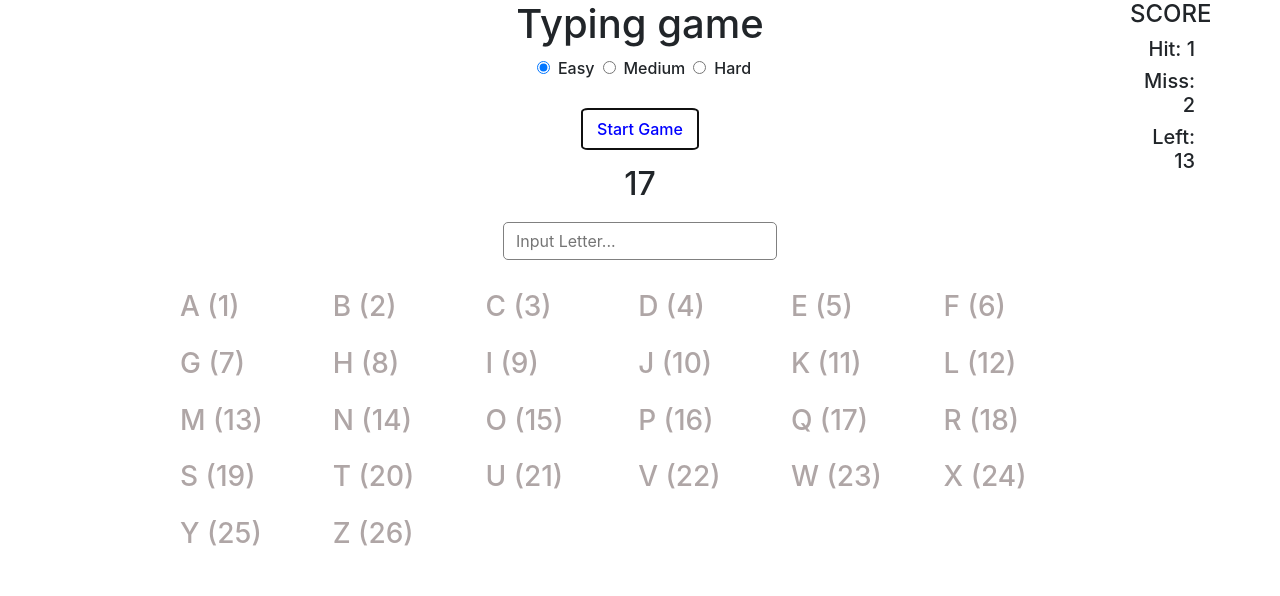
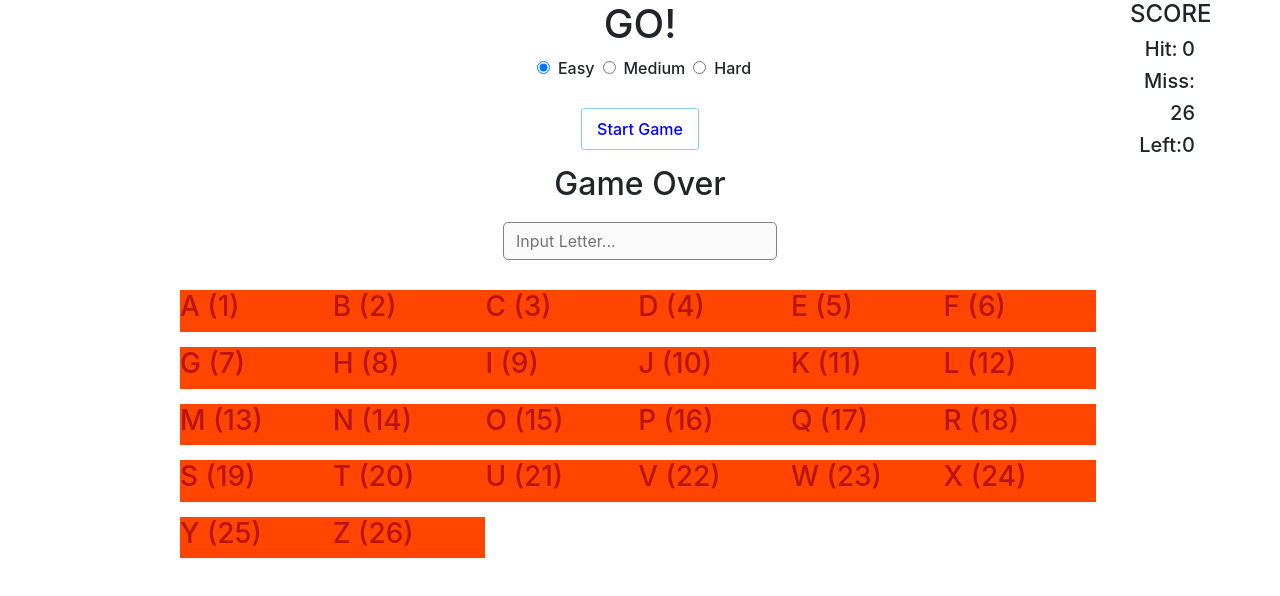
Before and after one commit to stefancvetincanin/typing-game, a plain HTML site: page index.html in a window 1280 px wide. Both pictures are taken after a click on the button "Start Game". Drawn offline with Linux system fonts and the light colour scheme.

Commit message:
Add files via upload

```diff
--- a/css/main.css
+++ b/css/main.css
@@ -26,6 +26,10 @@ input[type=radio] {
 
 .section-score {
     text-align: right;
+}
+
+.section-score > h5 {
+    display: inline-block
 }
 
 button {
@@ -58,10 +62,12 @@ button:hover {
 
 .number-correct {
     color: rgb(22, 131, 22);
+    background-color: rgb(132, 238, 106);
 }
 
 .number-wrong {
     color: rgb(185, 19, 19);
+    background-color: orangered;
 }
 
 .section-numbers {
--- a/index.html
+++ b/index.html
@@ -27,7 +27,7 @@
 
             <div class="col-md-10">
                 <div class="section1">
-                    <h1>Typing game</h1>
+                    <h1 id="naslov">Typing game</h1>
                     <section class="section-diff">
 
                         <label for="easy"><input type="radio" name="difficulty" id="easy" value="easy" checked>Easy</label>
@@ -39,9 +39,9 @@
                     </section>
                 </div>
                 <div class="section-task">
-                    <button>Start Game</button>
-                    <h2 id="task">17</h2>
-                    <input type="text" name="letter" id="letter" placeholder="Input Letter...">
+                    <button id="start">Start Game</button>
+                    <h2 id="task">/</h2>
+                    <input type="text" name="letter" id="letter" placeholder="Input Letter..." disabled>
                 </div>
                 <div class="section-numbers" id="section-numbers">
 
@@ -51,9 +51,9 @@
             <div class="col-md-1">
                 <div class="section-score">
                     <h4>SCORE</h4>
-                    <h5 id="hit">Hit: 1</h5>
-                    <h5 id="miss">Miss: 2</h5>
-                    <h5 id="left">Left: 13</h5>
+                    <h5>Hit: </h5> <h5 id="hit">0</h5><br>
+                    <h5>Miss: </h5><h5 id="miss">0</h5><br>
+                    <h5>Left: </h5><h5 id="left">0</h5>
                 </div>
             </div>
         </div>
--- a/js/main.js
+++ b/js/main.js
@@ -1,7 +1,90 @@
 const s = selektor => document.getElementById(selektor)
 let drawString = ""
 const numbersList = s("section-numbers")
-const nizSlova = [ "A", "B", "C", "D", "E", "F", "G", "H", "I", "J", "K", "L", "M", "N", "O", "P", "Q", "R", "S", "T", "U", "V", "W", "X", "Y", "Z" ]
+const nizSlova = ["A", "B", "C", "D", "E", "F", "G", "H", "I", "J", "K", "L", "M", "N", "O", "P", "Q", "R", "S", "T", "U", "V", "W", "X", "Y", "Z"]
+const brojevi = []
+const start = s("start")
+const task = s("task")
+let vreme = 100
+let brojac = -1
+let interval
+let game = false
+const hit = s("hit")
+const miss = s("miss")
+const left = s("left")
+// dodati brojac za odigran potez
+let potez = false
+let neodigrano
+let dodaoKlasu = false
+let pukaoMiMozak = true // ne mogu da smislim bolju logiku od ove proklete zastavice... sutra...
+
+// ova funkcija pravi niz random brojeva koji se ne ponavljaju
+function napuni() {
+    for (let index = 0; index < 26; index++) {
+        brojevi[index] = Math.floor(Math.random() * (27 - 1)) + 1
+        for (j = 0; j < brojevi.length - 1; j++) {
+            if (brojevi[index] == brojevi[j]) {
+                brojevi.splice(index)
+                index--
+            }
+        }
+        // if(brojevi[index] in brojevi) {
+        //
+        // }
+    }
+}
+
+function intervalGame() {
+    s("naslov").innerHTML = "GO!"
+    brojac++
+    task.innerHTML = brojevi[brojac]
+    if (!dodaoKlasu) {
+        let temp = brojevi[brojac - 1]
+        s(`number${temp}`).classList.add("number-wrong")
+
+        if (pukaoMiMozak) {
+            let temp3 = Number(miss.innerHTML)
+            temp3++
+            miss.innerHTML = temp3
+            let temp2 = Number(left.innerHTML)
+            temp2--
+            left.innerHTML = temp2
+            pukaoMiMozak = false
+        }
+
+    }
+    if (neodigrano) {
+        let temp = Number(miss.innerHTML)
+        temp++
+        miss.innerHTML = temp
+        let temp2 = Number(left.innerHTML)
+        temp2--
+        left.innerHTML = temp2
+        dodaoKlasu = false
+    }
+    pukaoMiMozak = false
+    potez = false
+    dodaoKlasu = false
+    neodigrano = true
+    if (brojac > 25) {
+        brojac = -1
+        clearInterval(interval)
+        task.innerHTML = "Game Over"
+        game = false
+        s("easy").removeAttribute("disabled")
+        s("medium").removeAttribute("disabled")
+        s("hard").removeAttribute("disabled")
+        start.removeAttribute("disabled")
+
+    }
+}
+
+function ocistiPolje() {
+    for( let i = 1; i < 27; i++ ) {
+        s(`number${i}`).classList.remove("number-correct")
+        s(`number${i}`).classList.remove("number-wrong")
+    }
+}
 
 // Populating the numbers divs
 for (let i = 1; i < 27; i++) {
@@ -12,9 +95,65 @@ for (let i = 1; i < 27; i++) {
     `
     drawString += tempDraw
 }
+
 numbersList.innerHTML = drawString
 
+start.addEventListener("click", function () {
+    start.setAttribute("disabled", true)
+    ocistiPolje()
+    neodigrano = false
+    s("easy").setAttribute("disabled", true)
+    s("medium").setAttribute("disabled", true)
+    s("hard").setAttribute("disabled", true)
+    s("naslov").innerHTML = "GET READY!"
+    task.innerHTML = "GET READY!"
+    napuni()
+    game = true
+    interval = setInterval(intervalGame, vreme)
+    hit.innerHTML = 0
+    miss.innerHTML = 0
+    left.innerHTML = 26
+    pukaoMiMozak = true
+})
 
-document.addEventListener("keypress", function(e) {
-    alert(e.keyCode)
+document.addEventListener("keypress", function (e) {
+    if (e.keyCode >= 97 && e.keyCode <= 122 && game == true && potez == false) {
+        potez = true
+        if (e.keyCode == (Number(task.innerHTML) + 96)) {
+            s(`number${task.innerHTML}`).classList.add("number-correct")
+            dodaoKlasu = true
+            let temp = Number(hit.innerHTML)
+            temp++
+            hit.innerHTML = temp
+            let temp2 = Number(left.innerHTML)
+            temp2--
+            left.innerHTML = temp2
+            neodigrano = false
+        } else {
+            s(`number${task.innerHTML}`).classList.add("number-wrong")
+            dodaoKlasu = true
+            let temp = Number(miss.innerHTML)
+            temp++
+            miss.innerHTML = temp
+            let temp2 = Number(left.innerHTML)
+            temp2--
+            left.innerHTML = temp2
+            neodigrano = false
+        }
+    }
 })
+
+s("easy").addEventListener("change", function () {
+    vreme = 5000
+})
+s("medium").addEventListener("change", function () {
+    vreme = 3500
+})
+s("hard").addEventListener("change", function () {
+    vreme = 2000
+})
+
+// useful links
+// https://www.cambiaresearch.com/articles/15/javascript-char-codes-key-codes
+// https://stackoverflow.com/questions/16089421/simplest-way-to-detect-keypresses-in-javascript
+// https://mathiasbynens.be/notes/javascript-escapes
```
Also changed, not shown: 1 other file.
